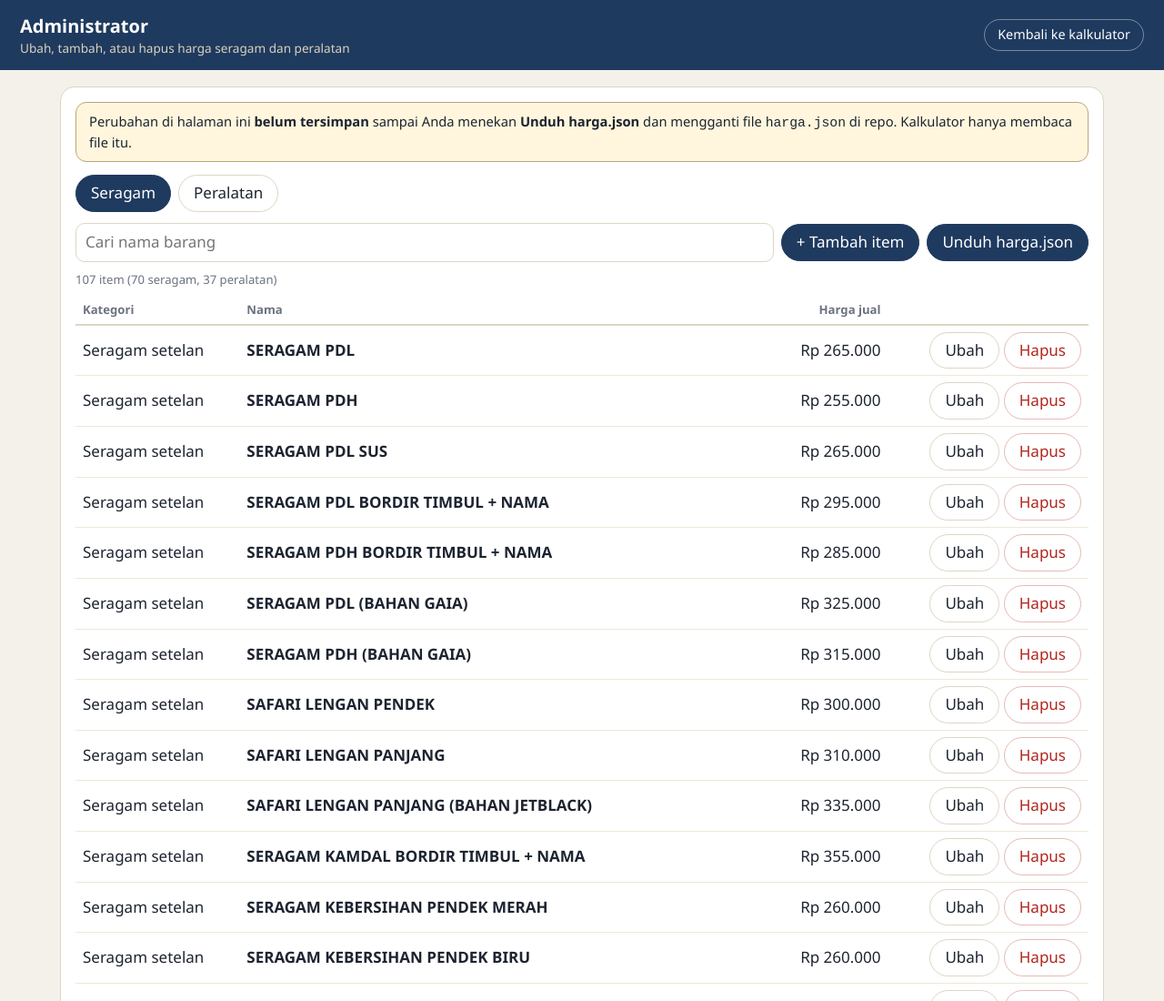
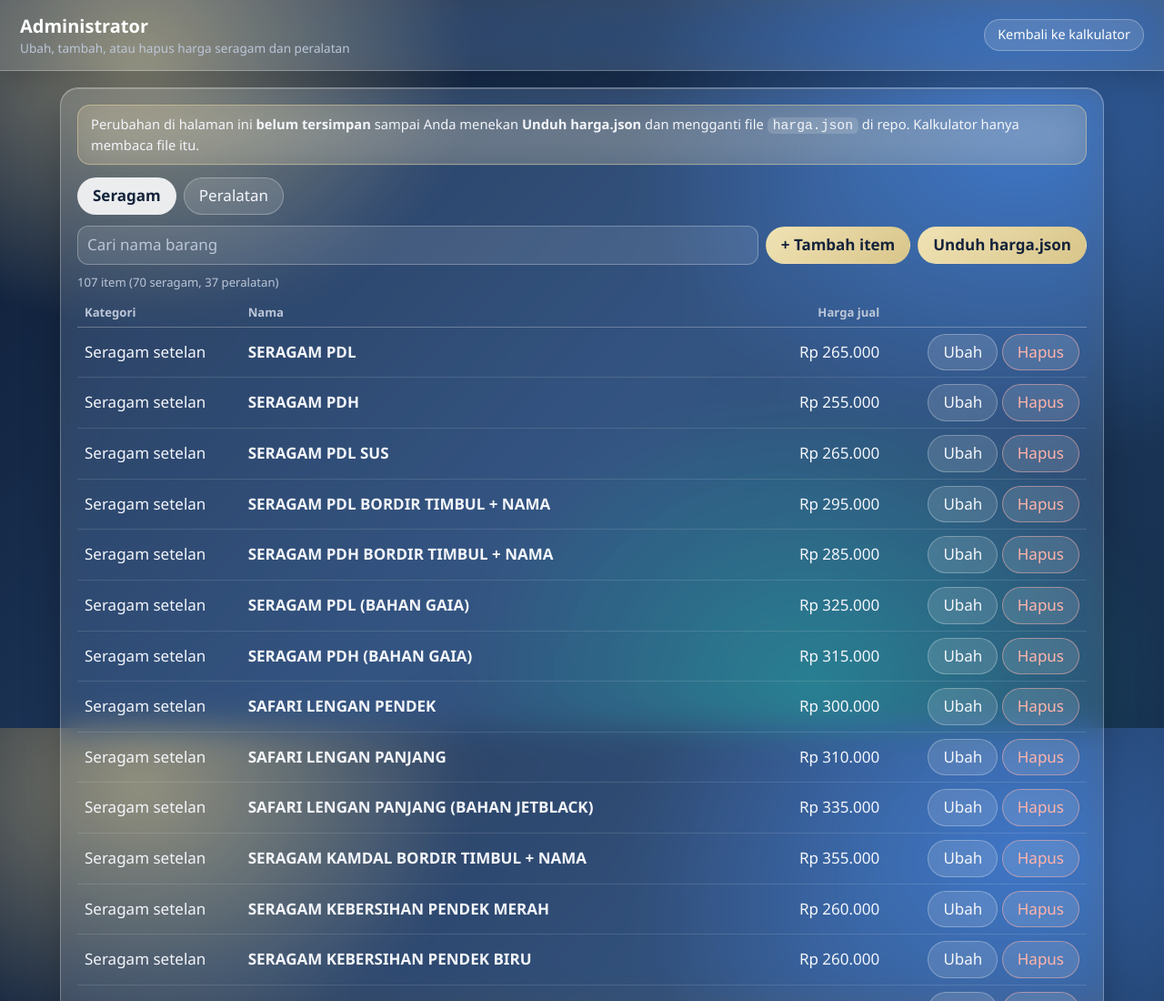
Before and after one commit to izzarsohib-spec/kalulator-seragam-ray, a plain HTML site: page admin.html in a window 1280 px wide. Shown: the top 1100 px of the page at 91% size. Drawn offline with Linux system fonts and the light colour scheme.

Commit message:
Gaya glassmorphism; perbaiki baris per personel yang tidak tersembunyi
Co-Authored-By: Claude Sonnet 5.5 <noreply@anthropic.com>

```diff
--- a/gaya.css
+++ b/gaya.css
@@ -1,36 +1,53 @@
-:root { --dongker:#1f3a5f; --khaki:#b8a77a; --bg:#f4f1ea; --kartu:#fff; --garis:#ddd6c4; --teks:#1d2430; --redup:#6b7280; --bahaya:#b3261e; --ok:#1b7a43; }
-* { box-sizing:border-box; }
-body { margin:0; background:var(--bg); color:var(--teks); font:17px/1.45 "Atkinson Hyperlegible", "Segoe UI", system-ui, sans-serif; }
-header.atas { background:var(--dongker); color:#fff; padding:14px 22px; display:flex; align-items:center; justify-content:space-between; gap:12px; flex-wrap:wrap; }
-header.atas h1 { margin:0; font-size:1.25rem; } header.atas small { color:#d9d2bb; display:block; font-size:.85rem; }
-header.atas a { color:#fff; text-decoration:none; border:1px solid #ffffff66; padding:6px 14px; border-radius:999px; font-size:.9rem; }
+/* Gaya glassmorphism: latar gradasi, kartu kaca buram tembus pandang. */
+:root { --dongker:#1f3a5f; --khaki:#e3d3a0; --kaca:rgba(255,255,255,.13); --kaca2:rgba(255,255,255,.2); --garis:rgba(255,255,255,.28); --teks:#f4f6fb; --redup:#bcc6d8; --bahaya:#ffb4ab; --ok:#8be0b0; --gelap:#14233b; }
+* { box-sizing:border-box; } [hidden] { display:none !important; }
+html { background:#0d1b33; }
+body { margin:0; min-height:100vh; color:var(--teks); font:17px/1.45 "Atkinson Hyperlegible", "Segoe UI", system-ui, sans-serif;
+  background:
+    radial-gradient(520px 420px at 12% 8%, rgba(227,211,160,.55), transparent 70%),
+    radial-gradient(620px 520px at 88% 18%, rgba(70,130,220,.55), transparent 70%),
+    radial-gradient(560px 480px at 70% 95%, rgba(40,170,160,.45), transparent 70%),
+    linear-gradient(135deg, #0d1b33 0%, #1f3a5f 55%, #16304f 100%);
+  background-attachment:fixed; }
+.kartu, header.atas, dialog, .banner, .toast { -webkit-backdrop-filter:blur(18px) saturate(140%); backdrop-filter:blur(18px) saturate(140%); }
+header.atas { background:var(--kaca); border-bottom:1px solid var(--garis); color:#fff; padding:14px 22px; display:flex; align-items:center; justify-content:space-between; gap:12px; flex-wrap:wrap; position:sticky; top:0; z-index:5; box-shadow:0 8px 30px rgba(0,0,0,.18); }
+header.atas h1 { margin:0; font-size:1.25rem; } header.atas small { color:var(--redup); display:block; font-size:.85rem; }
+header.atas a { color:#fff; text-decoration:none; background:var(--kaca); border:1px solid var(--garis); padding:6px 14px; border-radius:999px; font-size:.9rem; } header.atas a:hover { background:var(--kaca2); }
 main { max-width:1180px; margin:18px auto; padding:0 16px; }
-.banner { background:#fff6dd; border:1px solid var(--khaki); border-radius:12px; padding:10px 14px; margin-bottom:14px; font-size:.92rem; }
+.banner { background:rgba(227,211,160,.2); border:1px solid rgba(227,211,160,.5); border-radius:14px; padding:10px 14px; margin-bottom:14px; font-size:.92rem; }
+code { background:rgba(255,255,255,.15); padding:1px 6px; border-radius:6px; }
 .grid { display:grid; grid-template-columns:minmax(0,1.7fr) minmax(300px,1fr); gap:16px; align-items:start; }
 @media (max-width:900px) { .grid { grid-template-columns:1fr; } }
-.kartu { background:var(--kartu); border:1px solid var(--garis); border-radius:16px; padding:16px; }
+.kartu { background:var(--kaca); border:1px solid var(--garis); border-radius:20px; padding:18px; box-shadow:0 10px 40px rgba(0,0,0,.25), inset 0 1px 0 rgba(255,255,255,.25); }
 .tabs { display:flex; gap:8px; margin-bottom:12px; }
-.tab, .chip, .btn { font:inherit; cursor:pointer; border:1px solid var(--garis); background:#fff; color:var(--teks); border-radius:999px; padding:7px 16px; }
-.tab.aktif, .chip.aktif { background:var(--dongker); color:#fff; border-color:var(--dongker); }
+.tab, .chip, .btn { font:inherit; cursor:pointer; border:1px solid var(--garis); background:var(--kaca); color:var(--teks); border-radius:999px; padding:7px 16px; transition:background .15s; }
+.tab:hover, .chip:hover, .btn:hover { background:var(--kaca2); }
+.tab.aktif, .chip.aktif { background:rgba(255,255,255,.88); color:var(--gelap); border-color:transparent; font-weight:600; }
 .chip { padding:4px 12px; font-size:.88rem; } .chips { display:flex; flex-wrap:wrap; gap:6px; margin:10px 0; }
-.btn.utama { background:var(--dongker); color:#fff; border-color:var(--dongker); } .btn.bahaya { color:var(--bahaya); border-color:#e5b9b5; }
-input, select { font:inherit; padding:8px 10px; border:1px solid var(--garis); border-radius:10px; background:#fff; color:var(--teks); }
+.btn.utama { background:linear-gradient(135deg, #f0e2b4, #d8c58a); color:var(--gelap); border-color:transparent; font-weight:600; } .btn.utama:hover { filter:brightness(1.06); }
+.btn.bahaya { color:var(--bahaya); border-color:rgba(255,180,171,.5); }
+input, select { font:inherit; padding:8px 10px; border:1px solid var(--garis); border-radius:12px; background:rgba(255,255,255,.1); color:var(--teks); outline:none; }
+input::placeholder { color:var(--redup); } input:focus, select:focus { border-color:rgba(255,255,255,.7); background:rgba(255,255,255,.18); }
+select option { background:var(--gelap); color:#fff; }
+input[type=search]::-webkit-search-cancel-button { filter:invert(1); }
 input.cari { width:100%; }
-.daftar { max-height:62vh; overflow:auto; margin-top:6px; }
-.baris { display:grid; grid-template-columns:minmax(0,1fr) auto auto; gap:10px; align-items:center; padding:9px 4px; border-bottom:1px solid #eee8d8; }
+.daftar { max-height:62vh; overflow:auto; margin-top:6px; scrollbar-width:thin; scrollbar-color:rgba(255,255,255,.35) transparent; }
+.baris { display:grid; grid-template-columns:minmax(0,1fr) auto auto; gap:10px; align-items:center; padding:9px 6px; border-bottom:1px solid rgba(255,255,255,.14); }
+.baris:hover { background:rgba(255,255,255,.07); border-radius:10px; }
 .baris .nama { font-weight:600; } .baris .kat { color:var(--redup); font-size:.82rem; } .baris .harga { text-align:right; white-space:nowrap; }
 .qty { width:76px; text-align:center; }
-.ringkas { position:sticky; top:12px; } .ringkas h2 { margin:0 0 8px; font-size:1.05rem; }
+.ringkas { position:sticky; top:84px; } .ringkas h2 { margin:0 0 8px; font-size:1.05rem; }
 .rbaris { display:flex; justify-content:space-between; gap:10px; padding:5px 0; border-bottom:1px dashed var(--garis); font-size:.93rem; } .rbaris span:first-child { min-width:0; }
 .sub { display:flex; justify-content:space-between; padding:6px 0; color:var(--redup); }
-.total { display:flex; justify-content:space-between; align-items:baseline; padding:10px 0 4px; font-size:1.3rem; font-weight:700; border-top:2px solid var(--dongker); margin-top:8px; }
+.total { display:flex; justify-content:space-between; align-items:baseline; padding:10px 0 4px; font-size:1.35rem; font-weight:700; border-top:1px solid rgba(255,255,255,.5); margin-top:8px; color:#fff; }
 .aksi { display:flex; gap:8px; flex-wrap:wrap; margin-top:12px; }
 .kosong { color:var(--redup); padding:14px 0; text-align:center; }
-label.f { display:block; font-size:.85rem; color:var(--redup); margin-bottom:8px; } label.f input, label.f select { display:block; width:100%; margin-top:3px; color:var(--teks); font-size:1rem; }
+label.f { display:block; font-size:.85rem; color:var(--redup); margin-bottom:8px; } label.f input, label.f select { display:block; width:100%; margin-top:3px; font-size:1rem; }
 .catatan { font-size:.82rem; color:var(--redup); margin-top:10px; }
 /* administrator */
-table.adm { width:100%; border-collapse:collapse; } table.adm th { text-align:left; font-size:.82rem; color:var(--redup); padding:6px 8px; border-bottom:2px solid var(--garis); } table.adm td { padding:7px 8px; border-bottom:1px solid #eee8d8; vertical-align:middle; } table.adm .r { text-align:right; white-space:nowrap; }
-.bar { display:flex; gap:8px; flex-wrap:wrap; align-items:center; margin-bottom:10px; } .bar .cari { flex:1; min-width:180px; }
-dialog { border:1px solid var(--garis); border-radius:16px; padding:20px; width:min(440px,92vw); } dialog::backdrop { background:#0006; }
+table.adm { width:100%; border-collapse:collapse; } table.adm th { text-align:left; font-size:.82rem; color:var(--redup); padding:6px 8px; border-bottom:1px solid var(--garis); } table.adm td { padding:7px 8px; border-bottom:1px solid rgba(255,255,255,.12); vertical-align:middle; } table.adm .r { text-align:right; white-space:nowrap; }
+table.adm tbody tr:hover { background:rgba(255,255,255,.07); }
+.bar { display:flex; gap:8px; flex-wrap:wrap; align-items:center; margin-bottom:10px; } .bar .cari { flex:1; min-width:180px; width:auto; }
+dialog { color:var(--teks); background:rgba(20,35,59,.72); border:1px solid var(--garis); border-radius:20px; padding:20px; width:min(440px,92vw); box-shadow:0 20px 60px rgba(0,0,0,.5); } dialog::backdrop { background:rgba(5,12,25,.55); -webkit-backdrop-filter:blur(4px); backdrop-filter:blur(4px); }
 .pesan { min-height:1.2em; font-size:.9rem; color:var(--bahaya); margin:6px 0; } .pesan.ok { color:var(--ok); }
-.toast { position:fixed; bottom:18px; left:50%; transform:translateX(-50%); background:var(--dongker); color:#fff; padding:9px 18px; border-radius:999px; font-size:.92rem; opacity:0; transition:opacity .2s; pointer-events:none; } .toast.tampil { opacity:1; }
+.toast { position:fixed; bottom:18px; left:50%; transform:translateX(-50%); background:rgba(20,35,59,.75); border:1px solid var(--garis); color:#fff; padding:9px 18px; border-radius:999px; font-size:.92rem; opacity:0; transition:opacity .2s; pointer-events:none; } .toast.tampil { opacity:1; }
```
